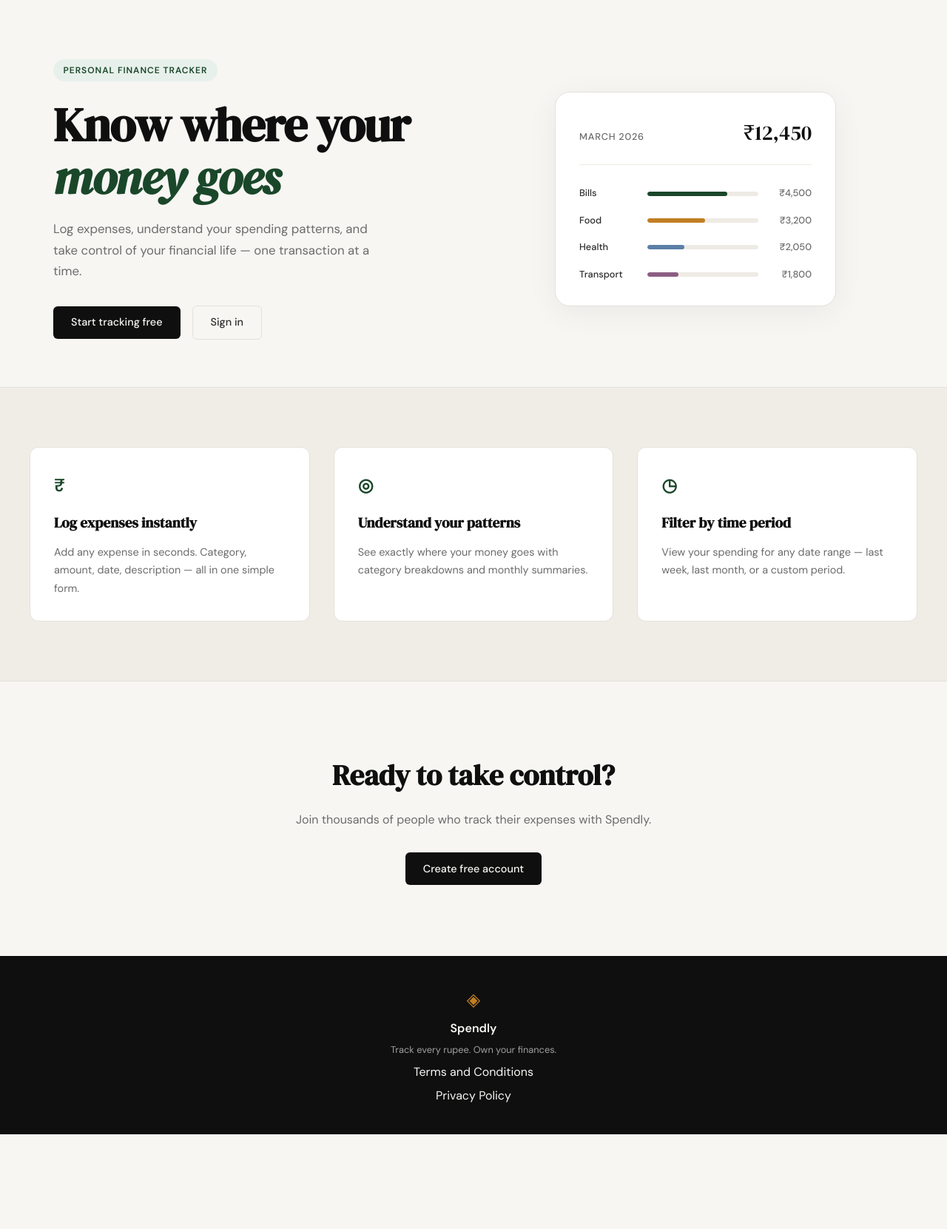
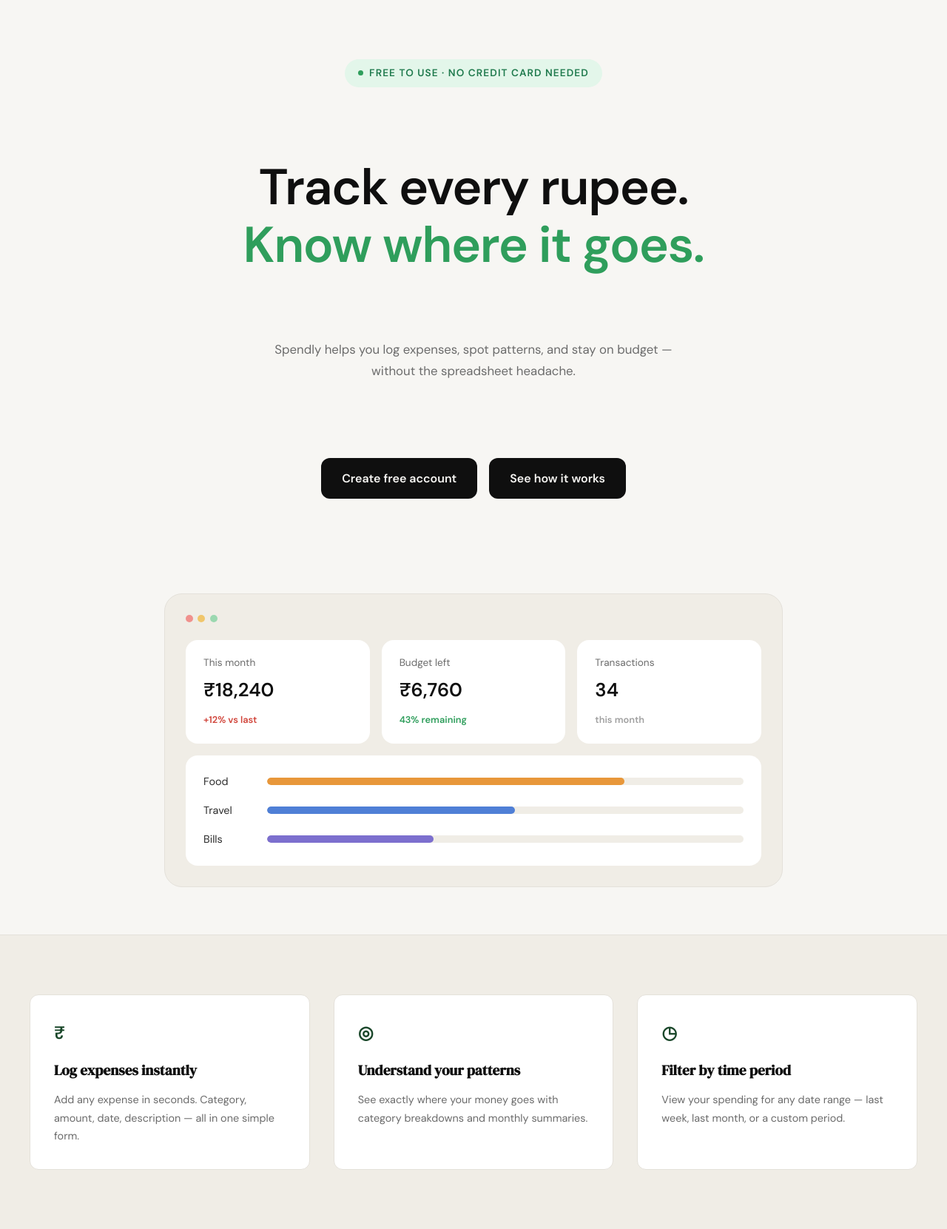
Before and after one commit to rksohangjot/spendly, a Flask app: page / in a window 1280 px wide. Shown: the part 61-1722 px from the top of the page at 74% size. Before the commit the page ends 1594 px from the top, so only its background shows below. Run offline with Flask 3, Linux system fonts and the light colour scheme.

Commit message:
landing: redesign hero section to match mockup

```diff
--- /dev/null
+++ b/static/css/landing.css
@@ -0,0 +1,194 @@
+/* ------------------------------------------------------------------ */
+/* Hero (landing page redesign)                                       */
+/* ------------------------------------------------------------------ */
+
+.hero {
+    display: flex;
+    flex-direction: column;
+    align-items: center;
+    text-align: center;
+    max-width: 900px;
+    padding: 5rem 2rem 4rem;
+    margin: 0 auto;
+}
+
+.hero-badge {
+    display: inline-flex;
+    align-items: center;
+    gap: 0.5rem;
+    background: #e3f6ea;
+    color: #1f7a4d;
+    font-size: 0.85rem;
+    font-weight: 600;
+    padding: 0.5rem 1.15rem;
+    border-radius: 999px;
+    margin-bottom: 2rem;
+}
+
+.hero-badge-dot {
+    width: 7px;
+    height: 7px;
+    border-radius: 50%;
+    background: #2f9e5c;
+}
+
+.hero-title {
+    font-family: var(--font-body);
+    font-weight: 800;
+    font-size: clamp(2.75rem, 6vw, 4.25rem);
+    line-height: 1.15;
+    letter-spacing: -0.02em;
+    color: var(--ink);
+    margin-bottom: 1.5rem;
+}
+
+.hero-title-accent {
+    display: block;
+    color: #2f9e5c;
+}
+
+.hero-subtitle {
+    font-size: 1.05rem;
+    color: var(--ink-muted);
+    line-height: 1.7;
+    max-width: 560px;
+    margin: 0 auto 2.5rem;
+}
+
+.hero-actions {
+    display: flex;
+    gap: 1rem;
+    justify-content: center;
+    margin-bottom: 4rem;
+}
+
+.btn-hero {
+    display: inline-block;
+    background: var(--ink);
+    color: var(--paper);
+    padding: 0.9rem 1.75rem;
+    border-radius: 12px;
+    font-family: var(--font-body);
+    font-size: 1rem;
+    font-weight: 600;
+    text-decoration: none;
+    transition: background 0.2s;
+}
+
+.btn-hero:hover {
+    background: #000;
+}
+
+.hero-visual {
+    width: 100%;
+    max-width: 900px;
+    display: block;
+}
+
+.hero-card {
+    background: var(--paper-warm);
+    border: 1px solid var(--border);
+    border-radius: 24px;
+    padding: 1.75rem;
+}
+
+.hero-card-dots {
+    display: flex;
+    gap: 0.4rem;
+    margin-bottom: 1.5rem;
+}
+
+.hero-dot {
+    width: 10px;
+    height: 10px;
+    border-radius: 50%;
+}
+
+.hero-dot-red { background: #f0918d; }
+.hero-dot-yellow { background: #f0c66b; }
+.hero-dot-green { background: #9bd8b0; }
+
+.hero-stats {
+    display: grid;
+    grid-template-columns: repeat(3, 1fr);
+    gap: 1rem;
+    margin-bottom: 1rem;
+}
+
+.hero-stat {
+    background: var(--paper-card);
+    border-radius: 16px;
+    padding: 1.25rem 1.5rem;
+    text-align: left;
+}
+
+.hero-stat-label {
+    display: block;
+    font-size: 0.85rem;
+    color: var(--ink-muted);
+    margin-bottom: 0.4rem;
+}
+
+.hero-stat-value {
+    display: block;
+    font-size: 1.6rem;
+    font-weight: 700;
+    color: var(--ink);
+    margin-bottom: 0.35rem;
+}
+
+.hero-stat-delta {
+    font-size: 0.8rem;
+    font-weight: 600;
+    color: var(--ink-faint);
+}
+
+.hero-stat-delta-red { color: #d1453b; }
+.hero-stat-delta-green { color: #2f9e5c; }
+
+.hero-bars-card {
+    background: var(--paper-card);
+    border-radius: 16px;
+    padding: 1.5rem;
+    text-align: left;
+}
+
+.hero-bar-row {
+    display: flex;
+    align-items: center;
+    gap: 1rem;
+    margin-bottom: 1rem;
+}
+
+.hero-bar-row:last-child {
+    margin-bottom: 0;
+}
+
+.hero-bar-cat {
+    width: 70px;
+    flex-shrink: 0;
+    font-size: 0.9rem;
+    color: var(--ink-soft);
+}
+
+.hero-bar-track {
+    flex: 1;
+    height: 10px;
+    background: var(--paper-warm);
+    border-radius: 999px;
+    overflow: hidden;
+}
+
+.hero-bar-fill {
+    height: 100%;
+    border-radius: 999px;
+}
+
+.hero-bar-food { width: 75%; background: #e8973a; }
+.hero-bar-travel { width: 52%; background: #4f7fd6; }
+.hero-bar-bills { width: 35%; background: #7c6fce; }
+
+@media (max-width: 900px) {
+    .hero-visual { display: none; }
+    .hero-stats { grid-template-columns: 1fr; }
+}
--- a/templates/landing.html
+++ b/templates/landing.html
@@ -2,59 +2,71 @@
 
 {% block title %}Spendly — Track Every Rupee{% endblock %}
 
+{% block head %}
+<link rel="stylesheet" href="{{ url_for('static', filename='css/landing.css') }}">
+{% endblock %}
+
 {% block content %}
 
 <section class="hero">
-    <div class="hero-inner">
-        <div class="hero-badge">Personal Finance Tracker</div>
-        <h1 class="hero-title">
-            Know where your<br>
-            <em>money goes</em>
-        </h1>
-        <p class="hero-subtitle">
-            Log expenses, understand your spending patterns,
-            and take control of your financial life —
-            one transaction at a time.
-        </p>
-        <div class="hero-actions">
-            <a href="{{ url_for('register') }}" class="btn-primary">Start tracking free</a>
-            <a href="{{ url_for('login') }}" class="btn-ghost">Sign in</a>
-        </div>
+    <div class="hero-badge">
+        <span class="hero-badge-dot"></span>
+        Free to use · No credit card needed
+    </div>
+    <h1 class="hero-title">
+        Track every rupee.<br>
+        <span class="hero-title-accent">Know where it goes.</span>
+    </h1>
+    <p class="hero-subtitle">
+        Spendly helps you log expenses, spot patterns, and stay
+        on budget — without the spreadsheet headache.
+    </p>
+    <div class="hero-actions">
+        <a href="{{ url_for('register') }}" class="btn-hero">Create free account</a>
+        <a href="#" class="btn-hero">See how it works</a>
     </div>
     <div class="hero-visual">
-        <div class="mock-card">
-            <div class="mock-card-header">
-                <span class="mock-label">March 2026</span>
-                <span class="mock-total">₹12,450</span>
+        <div class="hero-card">
+            <div class="hero-card-dots">
+                <span class="hero-dot hero-dot-red"></span>
+                <span class="hero-dot hero-dot-yellow"></span>
+                <span class="hero-dot hero-dot-green"></span>
             </div>
-            <div class="mock-bars">
-                <div class="mock-bar-row">
-                    <span class="mock-cat">Bills</span>
-                    <div class="mock-bar-track">
-                        <div class="mock-bar" style="width: 72%"></div>
+            <div class="hero-stats">
+                <div class="hero-stat">
+                    <span class="hero-stat-label">This month</span>
+                    <span class="hero-stat-value">₹18,240</span>
+                    <span class="hero-stat-delta hero-stat-delta-red">+12% vs last</span>
+                </div>
+                <div class="hero-stat">
+                    <span class="hero-stat-label">Budget left</span>
+                    <span class="hero-stat-value">₹6,760</span>
+                    <span class="hero-stat-delta hero-stat-delta-green">43% remaining</span>
+                </div>
+                <div class="hero-stat">
+                    <span class="hero-stat-label">Transactions</span>
+                    <span class="hero-stat-value">34</span>
+                    <span class="hero-stat-delta">this month</span>
+                </div>
+            </div>
+            <div class="hero-bars-card">
+                <div class="hero-bar-row">
+                    <span class="hero-bar-cat">Food</span>
+                    <div class="hero-bar-track">
+                        <div class="hero-bar-fill hero-bar-food"></div>
                     </div>
-                    <span class="mock-amt">₹4,500</span>
                 </div>
-                <div class="mock-bar-row">
-                    <span class="mock-cat">Food</span>
-                    <div class="mock-bar-track">
-                        <div class="mock-bar mock-bar-2" style="width: 52%"></div>
+                <div class="hero-bar-row">
+                    <span class="hero-bar-cat">Travel</span>
+                    <div class="hero-bar-track">
+                        <div class="hero-bar-fill hero-bar-travel"></div>
                     </div>
-                    <span class="mock-amt">₹3,200</span>
                 </div>
-                <div class="mock-bar-row">
-                    <span class="mock-cat">Health</span>
-                    <div class="mock-bar-track">
-                        <div class="mock-bar mock-bar-3" style="width: 33%"></div>
+                <div class="hero-bar-row">
+                    <span class="hero-bar-cat">Bills</span>
+                    <div class="hero-bar-track">
+                        <div class="hero-bar-fill hero-bar-bills"></div>
                     </div>
-                    <span class="mock-amt">₹2,050</span>
-                </div>
-                <div class="mock-bar-row">
-                    <span class="mock-cat">Transport</span>
-                    <div class="mock-bar-track">
-                        <div class="mock-bar mock-bar-4" style="width: 28%"></div>
-                    </div>
-                    <span class="mock-amt">₹1,800</span>
                 </div>
             </div>
         </div>
```
